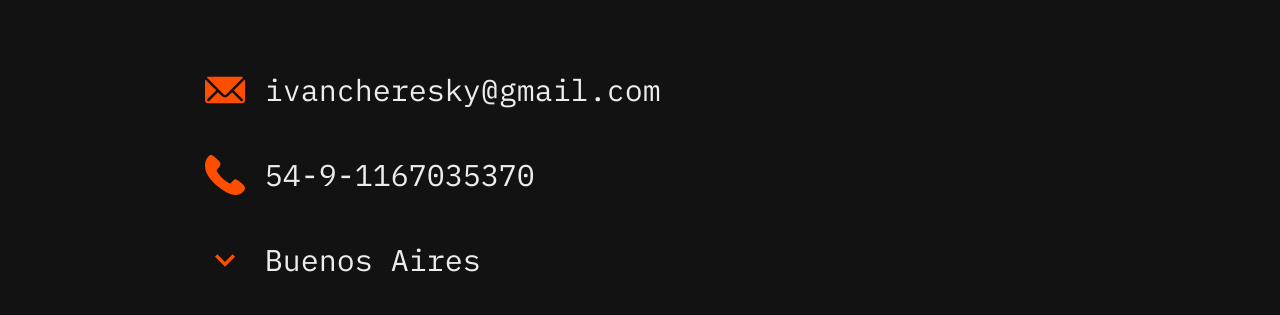
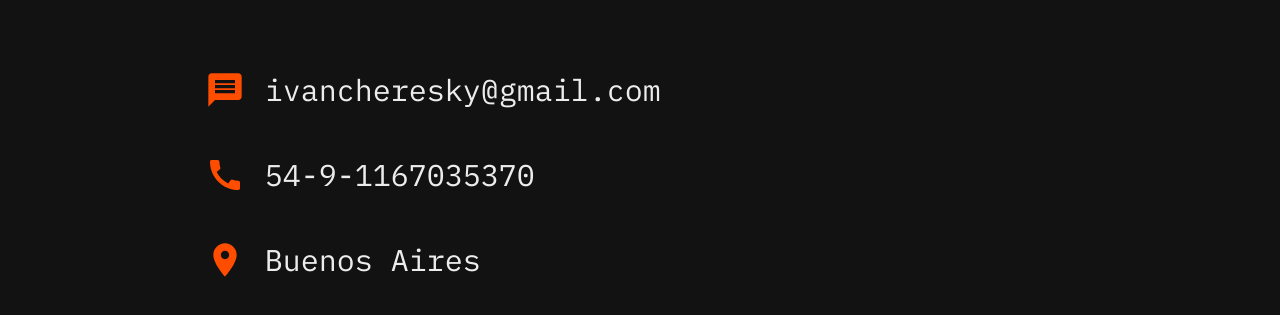
Before and after one commit to IvanCheresky/portfolio, a Next.js app: page /contact in a window 1280 px wide. Shown: the part 197-512 px from the top of the page. Built offline with nearby package versions, Linux system fonts and the light colour scheme.

Commit message:
Use some mui icons

```diff
--- a/package.json
+++ b/package.json
@@ -13,6 +13,7 @@
     "@chakra-ui/react": "^2.4.9",
     "@emotion/react": "^11.10.5",
     "@emotion/styled": "^11.10.5",
+    "@mui/icons-material": "^5.11.0",
     "@next/font": "^13.1.6",
     "@tiptap/pm": "2.0.0-beta.217",
     "@tiptap/react": "2.0.0-beta.217",
--- a/src/pages/contact.tsx
+++ b/src/pages/contact.tsx
@@ -1,10 +1,12 @@
 import HeaderLayout from "@/layouts/HeaderLayout";
 import routes from "@/utils/routes";
-import { ChevronDownIcon, EmailIcon, PhoneIcon } from "@chakra-ui/icons";
-import { Flex, Text } from "@chakra-ui/react";
+import { Flex, Text, Icon } from "@chakra-ui/react";
 import Link from "next/link";
 import { motion } from "framer-motion";
 import Head from "next/head";
+import LocationOnIcon from "@mui/icons-material/LocationOn";
+import MessageIcon from "@mui/icons-material/Message";
+import CallIcon from "@mui/icons-material/Call";
 
 export default function Skills() {
   return (
@@ -30,16 +32,16 @@ export default function Skills() {
         >
           <Link href="mailto:ivancheresky@gmail.com">
             <Flex alignItems="center" columnGap="20px">
-              <EmailIcon color="brand.orange" w="10" h="10" />
+              <Icon as={MessageIcon} color="brand.orange" w="10" h="10" />
               <Text fontSize="30px">ivancheresky@gmail.com</Text>
             </Flex>
           </Link>
           <Flex alignItems="center" columnGap="20px">
-            <PhoneIcon color="brand.orange" w="10" h="10" />
+            <Icon as={CallIcon} color="brand.orange" w="10" h="10" />
             <Text fontSize="30px">54-9-1167035370</Text>
           </Flex>
           <Flex alignItems="center" columnGap="20px">
-            <ChevronDownIcon color="brand.orange" w="10" h="10" />
+            <Icon as={LocationOnIcon} color="brand.orange" w="10" h="10" />
             <Text fontSize="30px">Buenos Aires</Text>
           </Flex>
         </Flex>
```
Also changed, not shown: 1 other file (tests, documents, lock files or other folders).
